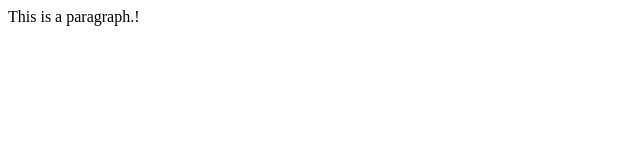
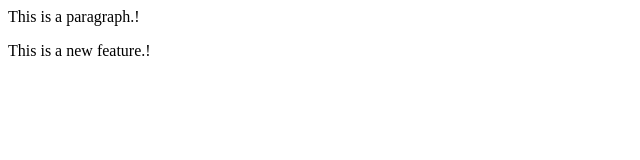
Before and after one commit to Sudhanva2006/LocalRepo, a plain HTML site: page index.html in a window 1280 px wide. Shown: the whole page, without its empty margins (0-640 px from the left). Drawn offline with Linux system fonts and the light colour scheme.

Commit message:
Add new feature.!

```diff
--- a/index.html
+++ b/index.html
@@ -1 +1,2 @@
 <p>This is a paragraph.!</p>
+<p>This is a new feature.!</p>
```
